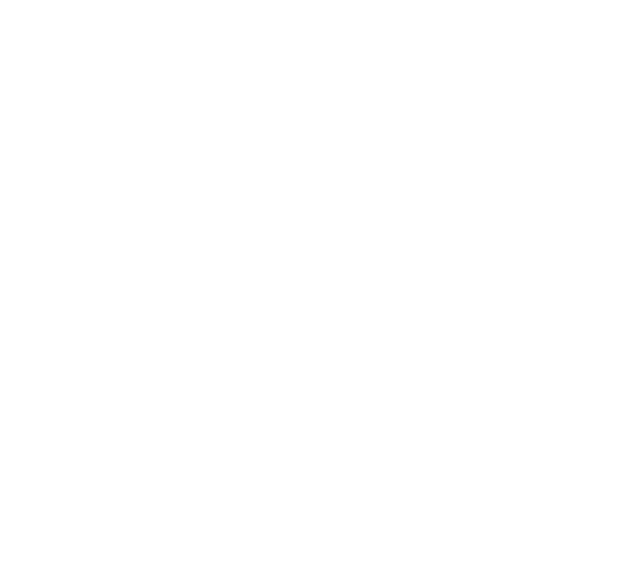
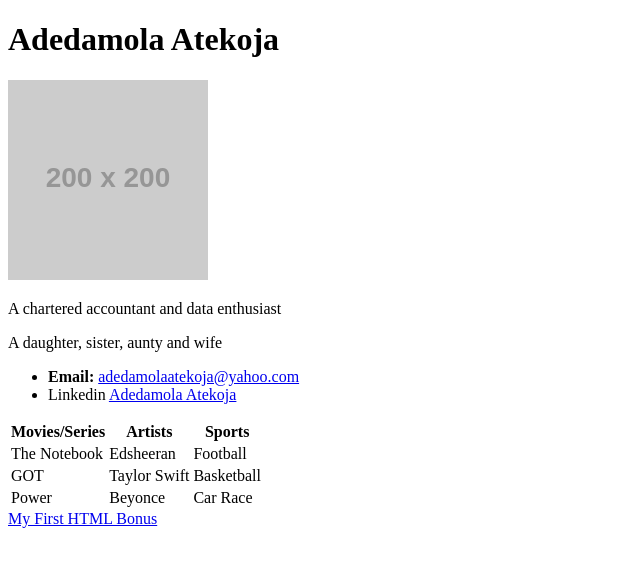
Before and after one commit to Damola-A/Damola-A.github.io, a plain HTML site: page index.html in a window 1280 px wide. Shown: the whole page, without its empty margins (0-640 px from the left). Drawn offline with Linux system fonts and the light colour scheme; placeholder pictures from the web are drawn by us.

Commit message:
Bio updated

```diff
--- a/index.html
+++ b/index.html
@@ -1,12 +1,57 @@
-<!DOCTYPE html>
+  <!DOCTYPE html>
 <html lang="en-us">
 <head>
   <meta charset="UTF-8">
-  <title> Adedamola Atekoja </title>
+  <title> 'Damola's webpage </title>
 </head>
 
 <body>
+  <h1> Adedamola Atekoja </h1>
+  <img src="https://placehold.it/200x200" alt="Adedamola Atekoja">
+  <p> A chartered accountant and data enthusiast</p>
+  <p> A daughter, sister, aunty and wife </p>
+  <ul>
+    <li> <strong>Email:</strong> <a href="#">adedamolaatekoja@yahoo.com</a></li>
+    <li> Linkedin <a href="*">Adedamola Atekoja</a></li>
+  </ul>
+
+  <table>
+    <tr>
+      <th>Movies/Series</th>
+      <th>Artists</th>
+      <th>Sports</th>
+    </tr>
+    <tr>
+      <td>The Notebook</td>
+      <td>Edsheeran</td>
+      <td>Football</td>
+    </tr>
+    <tr>
+      <td>GOT</td>
+      <td>Taylor Swift</td>
+      <td>Basketball</td>
+    </tr>
+    <tr>
+      <td>Power</td>
+      <td>Beyonce</td>
+      <td>Car Race</td>
+    </tr>
+  </table>
 
 </body>
 
 </html>
+
+
+
+
+
+
+
+
+  <!-- Bonus link to last class page -->
+  <a href="../../../../1/Activities/04-Stu_MyFirst_HTML/Solved/my-first-bonus.html">My First HTML Bonus</a>
+
+</body>
+
+</html>
```
